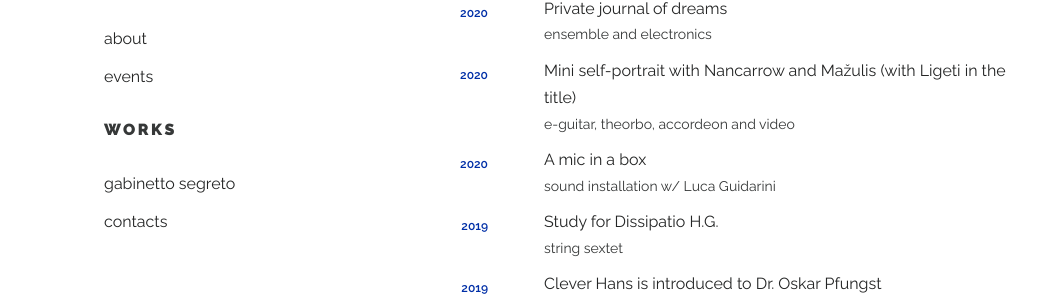
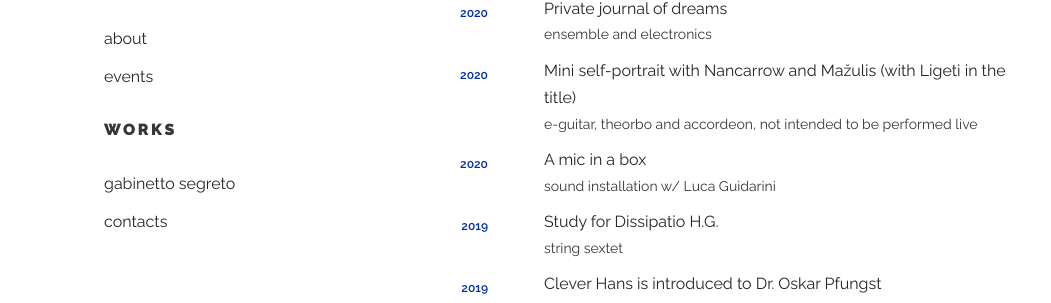
Before and after one commit to claudiopanariello/claudiopanariello.github.io, a Jekyll site: the page built from works.markdown, in a window 1280 px wide. Shown: the part 242-545 px from the top of the page, without its empty margins (108-1159 px from the left). Built offline with Jekyll 4.4.1, drawn with Linux system fonts in a browser that asks for light colours.

Commit message:
fixed links

```diff
--- a/works/_posts/2020-10-07-mini self.markdown
+++ b/works/_posts/2020-10-07-mini self.markdown
@@ -3,14 +3,16 @@ layout: post
 title:  "Mini self-portrait with Nancarrow and Mažulis (with Ligeti in the title)"
 permalink: /works/mini-self-portrait-with-Nancarrow-and-mazulis
 date:   2020-10-07
-category: "e-guitar, theorbo, accordeon and video"
+category: "e-guitar, theorbo and accordeon, not intended to be performed live"
 ---
 {% if page.title %}
 <h2>{{page.title | escape}}</h2>
 {% endif %}
 
-40'' miniature for e-guitar, theorbo, accordeon and video.
+40'' miniature for e-guitar, theorbo and accordeon and, not intended to be performed live.
 
-Written for Azione Improvvisa Ensemble, as part of 40” Klangroom Project, during 2020 Lockdown, and ideally dedicated to Conlon Nancarrow.
+Written for [**Azione Improvvisa Ensemble**][azione], as part of 40” Klangroom Project, during 2020 Lockdown, and ideally dedicated to Conlon Nancarrow.
 
 <iframe width="560" height="315" src="https://www.youtube.com/embed/Pa_EwecwjH8" frameborder="0" allow="accelerometer; autoplay; clipboard-write; encrypted-media; gyroscope; picture-in-picture" allowfullscreen></iframe>
+
+[azione]: https://www.azioneimprovvisa.com/
```
